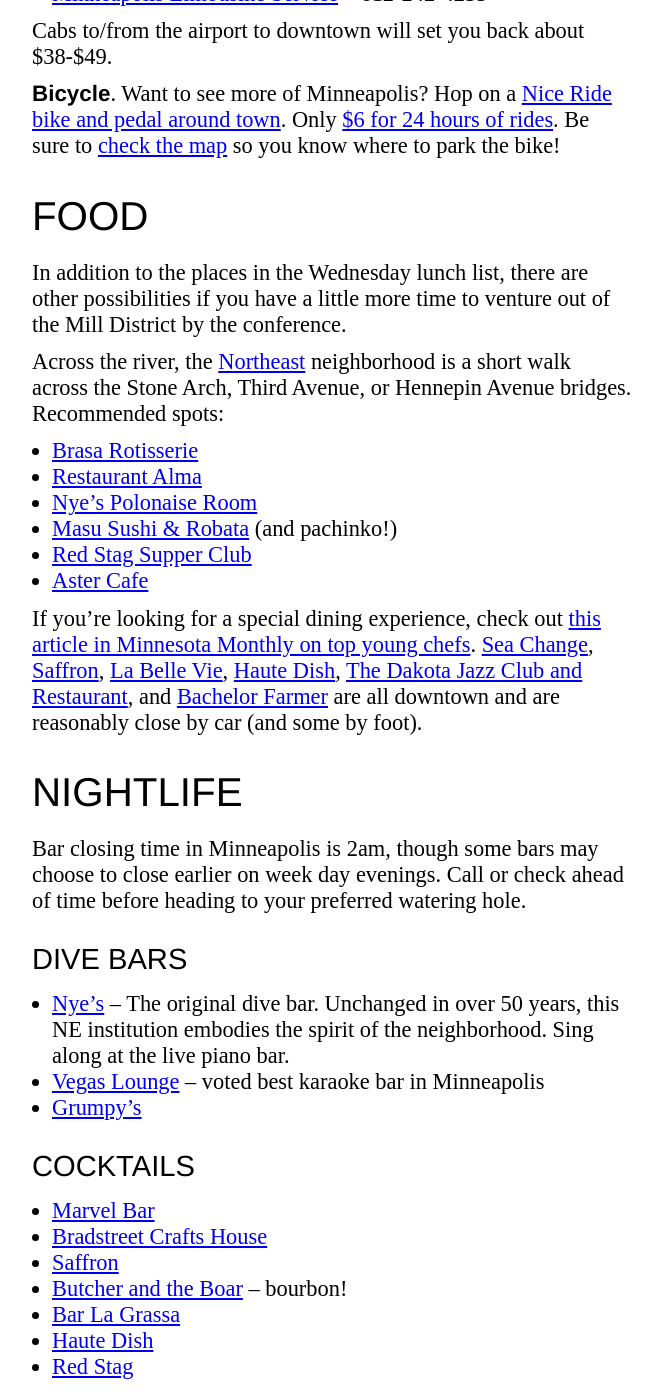
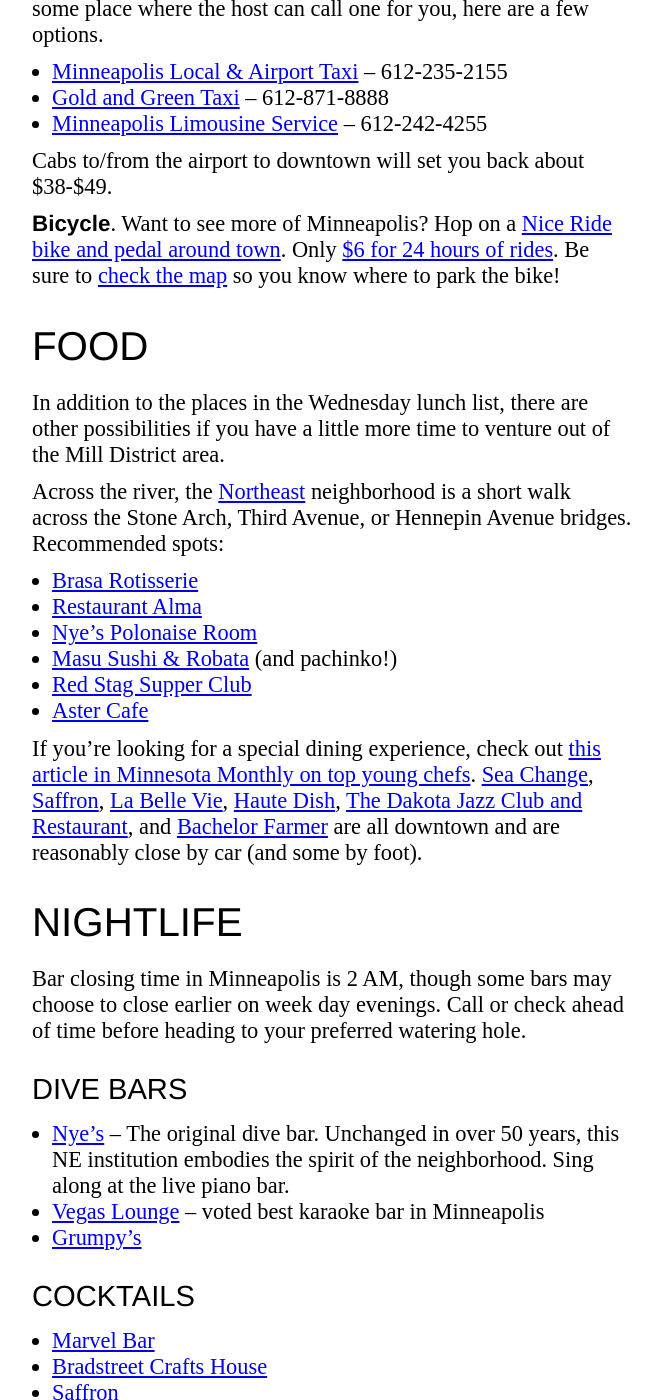
Before and after one commit to jruby/jrubyconf.com, a Jekyll site: the page built from _news/news/guide.markdown, in a window 1280 px wide and 1400 px high, scrolled down 4676 px. Shown: the whole window, without its empty margins (128-789 px from the left). Built offline with Jekyll 4.4.1, drawn with Linux system fonts in a browser that asks for light colours; nearby versions of some CDN libraries; some of the changed text lies outside the part shown.

Commit message:
Few more tweaks

```diff
--- a/_news/news/guide.markdown
+++ b/_news/news/guide.markdown
@@ -145,7 +150,7 @@ Food (passed appetizers) will be served at the party, though you may wish to
 have a light dinner beforehand.
 
 In addition to the whisky tasting, we will be featuring tap beer from several
-Twin Cities microbreweries ([Surly][], [Harriet][], [Lucid][], as well as a
+Minneapolis-area microbreweries ([Surly][], [Harriet][], [Lucid][], as well as a
 special guest!). We will also have several enticing non-alcoholic options.
 
 - 7:00pm -- festivities begin
@@ -208,7 +213,7 @@ know where to park the bike!
 
 In addition to the places in the Wednesday lunch list, there are other
 possibilities if you have a little more time to venture out of the Mill District
-by the conference.
+area.
 
 Across the river, the [Northeast](http://www.northeastminneapolis.com/)
 neighborhood is a short walk across the Stone Arch, Third Avenue, or Hennepin
@@ -245,7 +250,7 @@ downtown and are reasonably close by car (and some by foot).
 
 ## Nightlife
 
-Bar closing time in Minneapolis is 2am, though some bars may choose to close
+Bar closing time in Minneapolis is 2 AM, though some bars may choose to close
 earlier on week day evenings. Call or check ahead of time before heading to your
 preferred watering hole.
 
```
Also changed, not shown: other parts of _news/news/guide.markdown (+6 -1 lines).
